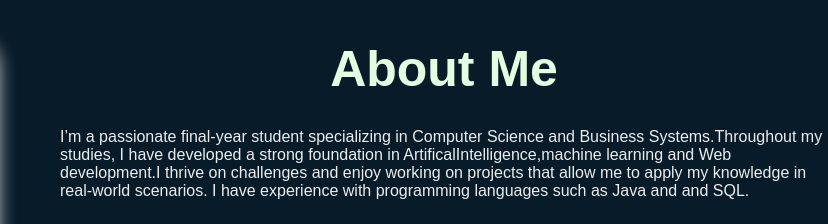
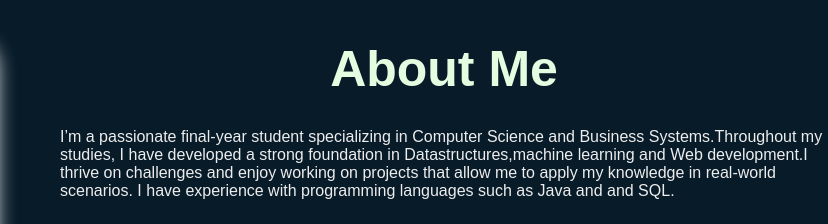
Before and after one commit to harinath799/myportifolio, a plain HTML site: page index.html in a window 1280 px wide. Shown: the part 960-1184 px from the top of the page, 452-1280 px from the left. Drawn offline with nearby package versions, Linux system fonts and the light colour scheme.

Commit message:
Update index.html

```diff
--- a/index.html
+++ b/index.html
@@ -59,7 +59,7 @@
                 <div class="about-col-2">
                     <h1 class="sub-title">About Me</h1>
                     <p>
-                        I’m a passionate final-year student specializing in Computer Science and Business Systems.Throughout my studies, I have developed a strong foundation in ArtificalIntelligence,machine learning and Web development.I thrive on challenges and enjoy working on projects that allow me to apply my knowledge in real-world scenarios. I have experience with programming languages such as Java and and SQL.</p>
+                        I’m a passionate final-year student specializing in Computer Science and Business Systems.Throughout my studies, I have developed a strong foundation in Datastructures,machine learning and Web development.I thrive on challenges and enjoy working on projects that allow me to apply my knowledge in real-world scenarios. I have experience with programming languages such as Java and and SQL.</p>
                      <!--
                         <div class="tab-titles">
                         <p class="tab-links active-link" onclick="opentab('skills')">Skills</p>
```
